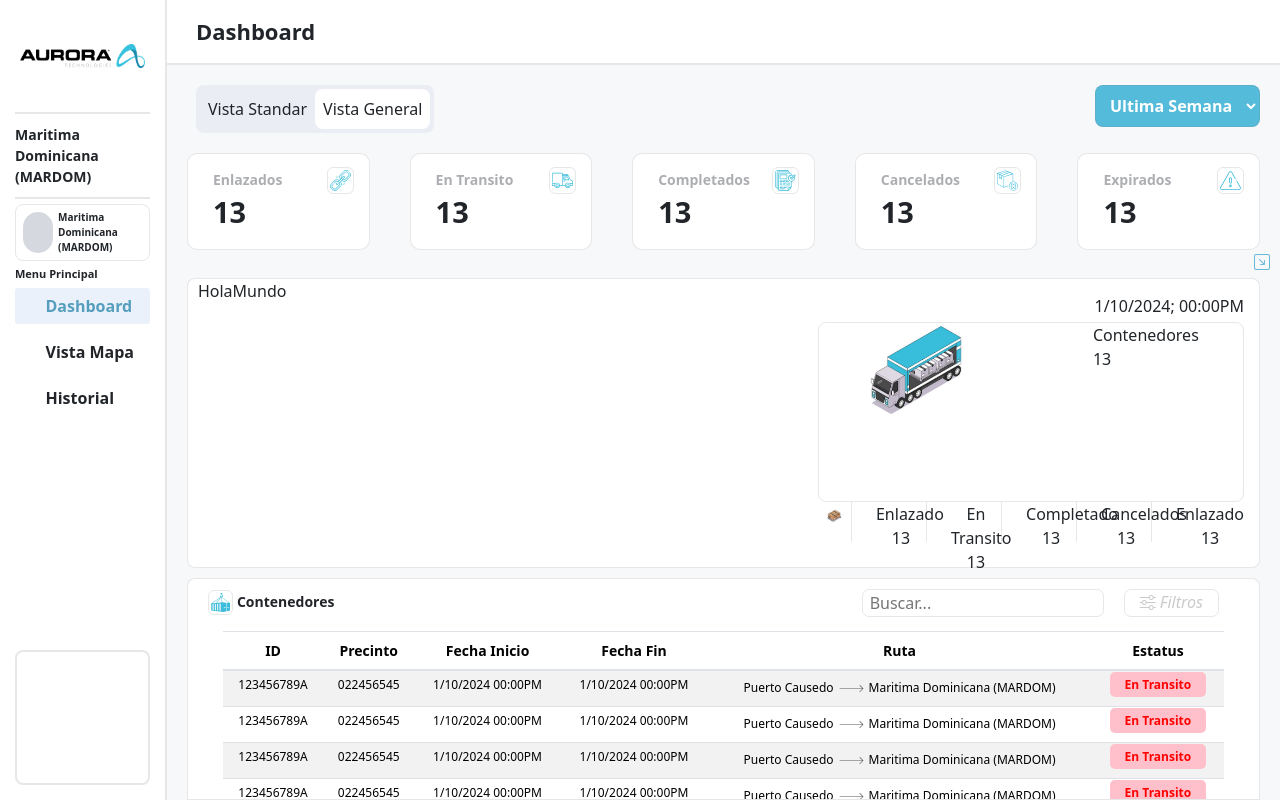
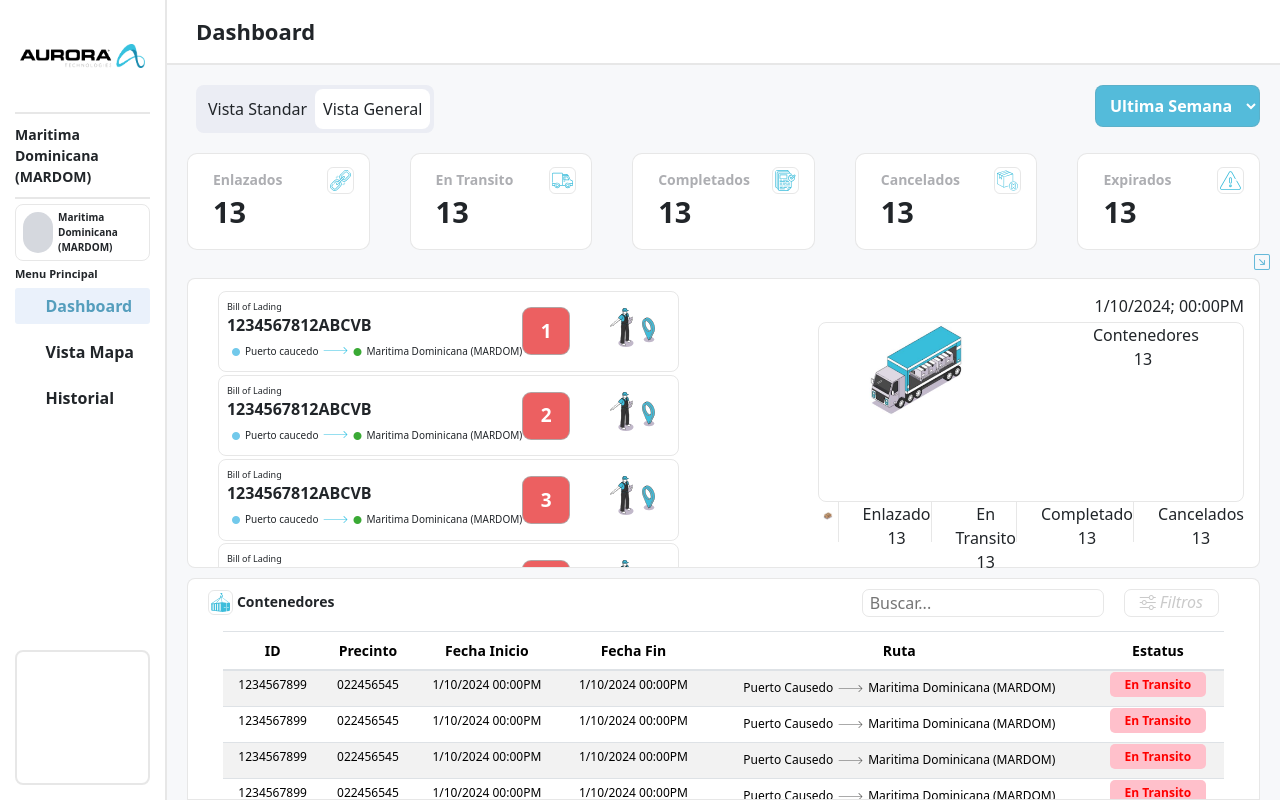
Before and after one commit to Aurora-Technologies-GPS/template-transfers, a Vue app: page /clientpage/1 in a window 1280 px wide. Built offline with nearby package versions, Linux system fonts and the light colour scheme; what vue-cookies would draw is missing.

Commit message:
vista general 80%

```diff
--- a/src/components/TablaList.vue
+++ b/src/components/TablaList.vue
@@ -17,9 +17,9 @@
 			</thead>
 
 			<tbody>
-				<tr v-for=" (dato, index) in [1, 2, 3, 4, 5, 6, 1, 1, 1, 1, 1, 1, 1, 1,]" :key="index"
+				<tr v-for=" (dato, index) in [1,1,1,1,1,1,1,1,1 ]" :key="index"
 					class="hovertabla">
-					<td class="datoTable text-center">123456789A</td>
+					<td class="datoTable text-center">1234567899</td>
 					<td class="datoTable text-center">022456545</td>
 					<td class="datoTable text-center">1/10/2024 00:00PM</td>
 					<td class="datoTable text-center">1/10/2024 00:00PM</td>
@@ -47,6 +47,7 @@
 </template>
 
 <script setup>
+
 
 </script>
 
--- a/src/components/VistaGeneralList.vue
+++ b/src/components/VistaGeneralList.vue
@@ -4,7 +4,12 @@
 
 		<div class="rowMenu" style="height: 36vh">
 
-			<div>HolaMundo</div>
+			<div class="contenedorLeft">
+
+				<VistaStandarList :vista="1" style="border: none; "/>
+
+
+			</div>
 
 			<div class="contenedorRigth">
 
@@ -22,8 +27,13 @@
 
 
 						<div class="col cuadroTexto">
-							<div class="imagen">
-								Contenedores 13
+							<div class="imagen text-center">
+								<div>
+									Contenedores
+								</div>
+								<div>
+									13
+								</div>
 							</div>
 
 						</div>
@@ -40,7 +50,7 @@
 
 						</div>
 					</div>
-					<div class="col-2">
+					<div class="col">
 						<div class="borderRight">
 							<div>Enlazado</div>
 							<div>13</div>
@@ -48,31 +58,25 @@
 						</div>
 					</div>
 
-					<div class="col-2">
+					<div class="col">
 						<div class="borderRight">
 							<div>En Transito</div>
 							<div>13</div>
 						</div>
 					</div>
-					<div class="col-2">
+					<div class="col">
 						<div class="borderRight">
 							<div>Completado</div>
 							<div>13</div>
 						</div>
 					</div>
-					<div class="col-2">
-						<div class="borderRight">
+					<div class="col">
+						<div >
 							<div>Cancelados</div>
 							<div>13</div>
 						</div>
 					</div>
 
-					<div class="col">
-						<div>
-							<div>Enlazado</div>
-							<div>13</div>
-						</div>
-					</div>
 
 				</div>
 
@@ -83,6 +87,12 @@
 	</div>
 
 </template>
+
+<script setup>
+	import VistaStandarList from './VistaStandarList.vue'
+
+
+</script>
 
 <style scoped>
 .VistaGeneralList {
@@ -112,6 +122,7 @@
 	width: 43%;
 }
 
+
 .cuadroTexto {
 	display: flex;
 	justify-content: center;
@@ -129,4 +140,8 @@
 	border-color: #80808030;
 	height: 40px;
 }
+.contenedorLeft{
+	min-width: 45%;
+}
+
 </style>
--- a/src/components/VistaStandar.vue
+++ b/src/components/VistaStandar.vue
@@ -2,7 +2,7 @@
 	<div class="vistaStandar">
 
 		<VistaStandarHeader />
-		<VistaStandarList />
+		<VistaStandarList :vista="2"/>
 
 	</div>
 
--- a/src/components/VistaStandarList.vue
+++ b/src/components/VistaStandarList.vue
@@ -38,9 +38,10 @@
 
 			</div>
 
-			<div v-show="isOpen(index)" class="contendorTabla">
+			<div v-if="incomingData.vista == 2" v-show="isOpen(index)" class="contendorTabla">
 
 				<TablaHeader />
+
 
 				<TablaList class="myTable" />
 
@@ -57,6 +58,13 @@
 import { ref } from 'vue'
 import TablaList from './TablaList.vue'
 import TablaHeader from './TablaHeader.vue'
+
+import {defineProps } from 'vue' //onMounted defineExpose ref
+
+const incomingData = defineProps(['vista']);
+
+
+
 
 let openIndex = ref()
 
```
